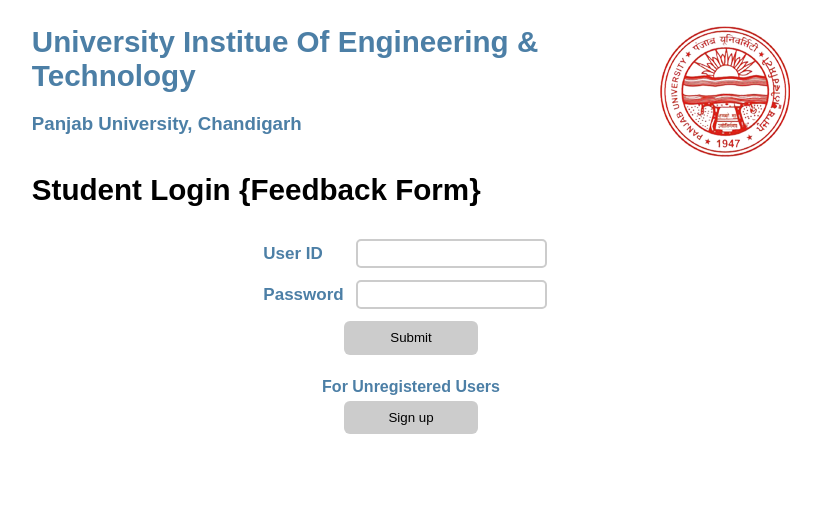
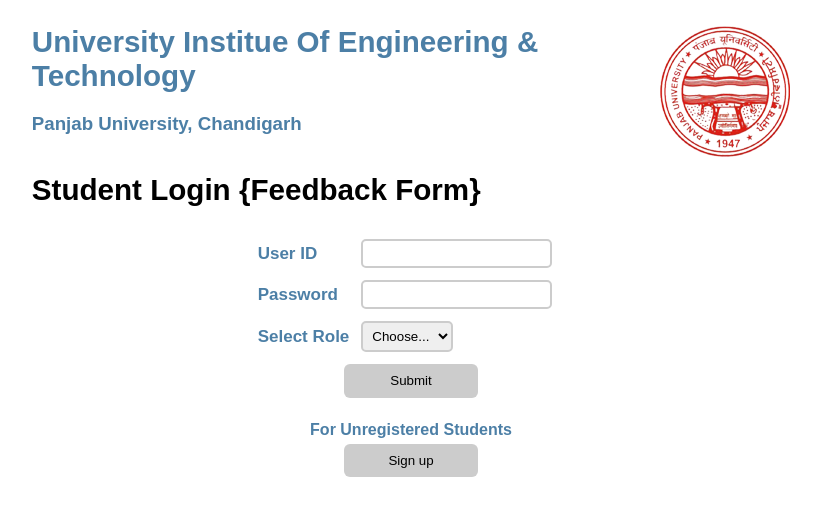
Before and after one commit to Anit-M/anonymousFeedbackForm, a PHP site: page /login.php in a window 1280 px wide. Shown: the top 516 px of the page, without its empty margins (229-1050 px from the left). Run offline with PHP 8.4, Linux system fonts and the light colour scheme.

Commit message:
Aaj ki commit

```diff
--- a/login.php
+++ b/login.php
@@ -18,7 +18,7 @@
 		}
 
 		$username = "";
-		$userErr = $passErr = $loginErr = "";
+		$userErr = $passErr = $loginErr = $roleErr = "";
 		$hashedPass = "";
 		if($_SERVER["REQUEST_METHOD"] == "POST")
 		{
@@ -36,6 +36,7 @@
 			$username = $_POST["userid"];
 			$_SESSION["sessionUsername"] = $username;
 			$userpass = $_POST["userpass"];
+			$role = $_POST["role"];
 			if(empty($username))
 			{
 				$userErr = "Username Cannot be empty";
@@ -48,7 +49,11 @@
 			{
 				$passErr = "Password cannot be empty";
 			}
-			else
+			if($role == "choose")
+			{
+				$roleErr = "Choose a Role";
+			}
+			elseif($role == "student")
 			{
 				$query = "SELECT * FROM userinfo WHERE username='".$username."'";
 				$result = mysqli_query($conn, $query);
@@ -72,6 +77,11 @@
 					$passErr = "Wrong Password";
 				}
 			}
+			else
+			{
+				echo "Under Development";
+			}
+
 		}
 
 	?>
@@ -96,12 +106,23 @@
 					<td><input type="Password" name="userpass"></td>
 					<td class="errOutput"><?php echo $passErr; ?></td>
 				</tr>
+				<tr>
+					<td>Select Role</td>
+					<td>
+						<select id="selectBox" name="role">
+							<option value="choose" selected="selected">Choose...</option>
+							<option value="student">Student</option>
+							<option value="teacher">Teacher</option>
+						</select>
+					</td>
+					<td class="errOutput"><?php echo $roleErr; ?></td>
+				</tr>
 			</table>
 			<span><?php echo $loginErr; ?></span>
 			<div align="center" id="submitButton"><input type="submit" name=""></div>
 			<!-- <div id="passwordChange" align="center"> Forgot Password? <label> Reset Password</label></div> -->
 			<br />
-			<div align="center" style="color: #4C7FA6; font-weight: bold;">For Unregistered Users  <br /></div>
+			<div align="center" style="color: #4C7FA6; font-weight: bold;">For Unregistered Students  <br /></div>
 			<div align="center" id="submitButton"><a href="register.php"><input type="button" name="" value="Sign up"></a> </div>
 		</form>
 	</div>
```
